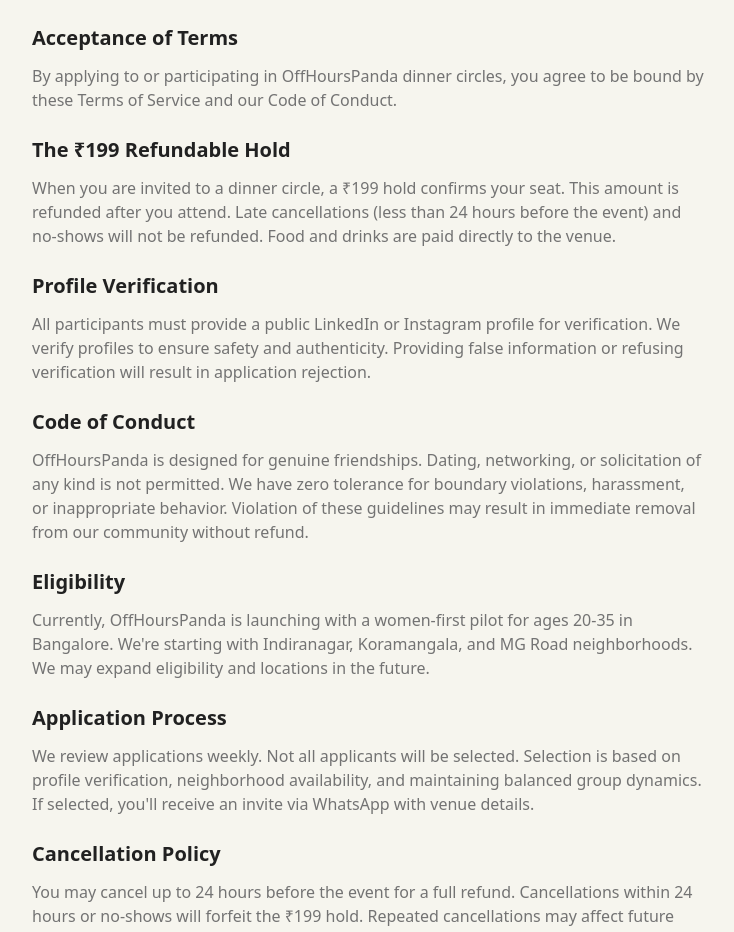
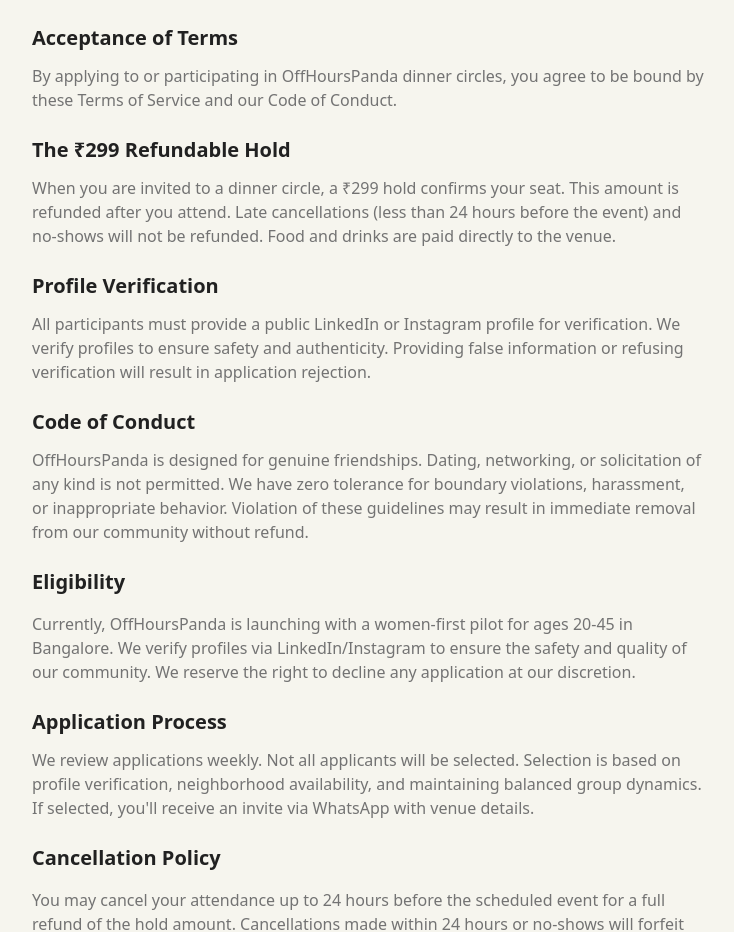
Before and after one commit to atul-krishnan/tablelink-mvp, a Next.js app: page /terms in a window 1280 px wide. Shown: the part 280-1212 px from the top of the page, without its empty margins (64-798 px from the left). Built offline with nearby package versions, Linux system fonts and the light colour scheme.

Commit message:
feat: Widen age eligibility to 20-45, raise the refundable hold to ₹299, and make the social URL optional in the join form.

```diff
--- a/src/app/privacy/page.tsx
+++ b/src/app/privacy/page.tsx
@@ -83,7 +83,7 @@
                             </h2>
                             <p>
                                 You have the right to access, correct, or delete your personal data, opt-out of communications,
-                                and withdraw consent at any time. Our service is only for individuals aged 20-35.
+                                and withdraw consent at any time. Our service is only for individuals aged 20-45.
                             </p>
                         </section>
 
--- a/src/app/terms/page.tsx
+++ b/src/app/terms/page.tsx
@@ -32,10 +32,10 @@
 
                         <section>
                             <h2 className="text-xl font-semibold text-foreground mb-3">
-                                The ₹199 Refundable Hold
+                                The ₹299 Refundable Hold
                             </h2>
                             <p>
-                                When you are invited to a dinner circle, a ₹199 hold confirms your seat.
+                                When you are invited to a dinner circle, a ₹299 hold confirms your seat.
                                 This amount is refunded after you attend. Late cancellations (less than 24 hours
                                 before the event) and no-shows will not be refunded. Food and drinks are paid
                                 directly to the venue.
@@ -65,14 +65,14 @@
                             </p>
                         </section>
 
-                        <section>
-                            <h2 className="text-xl font-semibold text-foreground mb-3">
+                        <section className="mb-8">
+                            <h2 className="text-xl font-semibold mb-4 text-foreground">
                                 Eligibility
                             </h2>
-                            <p>
-                                Currently, OffHoursPanda is launching with a women-first pilot for ages 20-35 in Bangalore.
-                                We're starting with Indiranagar, Koramangala, and MG Road neighborhoods. We may expand
-                                eligibility and locations in the future.
+                            <p className="text-muted-foreground mb-4">
+                                Currently, OffHoursPanda is launching with a women-first pilot for ages 20-45 in Bangalore.
+                                We verify profiles via LinkedIn/Instagram to ensure the safety and quality of our community.
+                                We reserve the right to decline any application at our discretion.
                             </p>
                         </section>
 
@@ -87,14 +87,15 @@
                             </p>
                         </section>
 
-                        <section>
-                            <h2 className="text-xl font-semibold text-foreground mb-3">
+                        <section className="mb-8">
+                            <h2 className="text-xl font-semibold mb-4 text-foreground">
                                 Cancellation Policy
                             </h2>
-                            <p>
-                                You may cancel up to 24 hours before the event for a full refund. Cancellations within
-                                24 hours or no-shows will forfeit the ₹199 hold. Repeated cancellations may affect future
-                                invitations.
+                            <p className="text-muted-foreground mb-4">
+                                You may cancel your attendance up to 24 hours before the scheduled event for a full
+                                refund of the hold amount. Cancellations made within
+                                24 hours or no-shows will forfeit the ₹299 hold. Repeated cancellations may affect future
+                                eligibility.
                             </p>
                         </section>
 
--- a/src/components/sections/JoinForm.tsx
+++ b/src/components/sections/JoinForm.tsx
@@ -65,8 +65,8 @@
         }
 
         const age = parseInt(formData.age);
-        if (!formData.age || isNaN(age) || age < 20 || age > 35) {
-            newErrors.age = "Age must be between 20 and 35";
+        if (!formData.age || isNaN(age) || age < 20 || age > 45) {
+            newErrors.age = "Age must be between 20 and 45";
         }
 
         if (!formData.whatsappNumber.trim()) {
@@ -91,10 +91,10 @@
             newErrors.hopes = "Please write at least 15 characters";
         }
 
-        if (!formData.socialUrl.trim()) {
-            newErrors.socialUrl = "LinkedIn or Instagram URL is required";
-        } else if (!formData.socialUrl.includes("linkedin.com") && !formData.socialUrl.includes("instagram.com")) {
-            newErrors.socialUrl = "Please enter a valid LinkedIn or Instagram URL";
+        if (formData.socialUrl.trim()) {
+            if (!formData.socialUrl.includes("linkedin.com") && !formData.socialUrl.includes("instagram.com")) {
+                newErrors.socialUrl = "Please enter a valid LinkedIn or Instagram URL";
+            }
         }
 
         if (!formData.consent) {
@@ -241,8 +241,8 @@
                                     onChange={handleChange}
                                     required
                                     min={20}
-                                    max={35}
-                                    placeholder="20-35"
+                                    max={45}
+                                    placeholder="20-45"
                                     aria-invalid={!!errors.age}
                                     aria-describedby={errors.age ? "age-error" : undefined}
                                 />
@@ -368,7 +368,7 @@
                             {/* Social URL */}
                             <div>
                                 <label htmlFor="socialUrl" className="block text-sm font-medium text-foreground mb-2">
-                                    LinkedIn or Instagram URL (public profiles only) <span className="text-error">*</span>
+                                    LinkedIn or Instagram URL (public profiles only)
                                 </label>
                                 <input
                                     type="url"
@@ -376,7 +376,6 @@
                                     name="socialUrl"
                                     value={formData.socialUrl}
                                     onChange={handleChange}
-                                    required
                                     placeholder="https://linkedin.com/in/yourprofile or https://instagram.com/yourprofile"
                                     aria-invalid={!!errors.socialUrl}
                                     aria-describedby={errors.socialUrl ? "socialUrl-error" : undefined}
--- a/src/lib/site-config.ts
+++ b/src/lib/site-config.ts
@@ -16,7 +16,7 @@
         subheadline: "Launching in Bangalore with a women-first dinner circle pilot (6–8 max). We're starting with dinners to build trust — later, we'll add other curated offline journeys.",
         badge: "Launching in Bangalore with a women-first pilot.",
         expectation: "We curate the table and venue - you just need to show up :)",
-        holdLine: "₹199 refundable hold to confirm your seat (refunded after you attend).",
+        holdLine: "₹299 refundable hold to confirm your seat (refunded after you attend).",
         primaryCta: { label: "Apply for a seat", href: "#join" },
         secondaryCta: { label: "How it works", href: "#how-it-works" }
     },
@@ -29,7 +29,7 @@
             bullets: [
                 "want real friendships and a consistent social circle",
                 "prefer small groups over loud meetups",
-                "are 20–35, working (job/business)",
+                "are 20–45, working (job/business)",
                 "can commit to showing up (we keep circles small on purpose)"
             ]
         },
@@ -70,8 +70,8 @@
     },
 
     seatConfirmation: {
-        title: "Seat confirmation (₹199 refundable hold)",
-        intro: "No-shows ruin small circles. The ₹199 refundable hold ensures everyone commits.",
+        title: "Seat confirmation (₹299 refundable hold)",
+        intro: "No-shows ruin small circles. The ₹299 refundable hold ensures everyone commits.",
         bullets: [
             "Refunded after you attend",
             "Non-refundable for late cancellations (<24h) or no-shows",
@@ -139,7 +139,7 @@
         ],
         travelTimes: ["15 min", "20 min", "30 min"],
         workTypes: ["Job", "Business", "Freelance", "Other"],
-        consentText: "I agree to the code of conduct and understand the ₹199 hold policy.",
+        consentText: "I agree to the code of conduct and understand the ₹299 hold policy.",
         submitButton: "Apply",
         success: {
             headline: "You're on the list.",
@@ -154,8 +154,8 @@
             answer: "We're starting with Bangalore to get the experience right. If it works, we'll expand city-by-city."
         },
         {
-            question: "Will this always be ₹199?",
-            answer: "No — ₹199 is a refundable hold during launch to reduce no-shows. If the model works, we may evolve into ticketing or memberships later to keep circles reliable and safe."
+            question: "Will this always be ₹299?",
+            answer: "No — ₹299 is a refundable hold during launch to reduce no-shows. If the model works, we may evolve into ticketing or memberships later to keep circles reliable and safe."
         },
         {
             question: "Is this dating?",
@@ -166,7 +166,7 @@
             answer: "No pitches, no 'salesy' vibe. Real conversations only."
         },
         {
-            question: "How does the ₹199 hold work?",
+            question: "How does the ₹299 hold work?",
             answer: "It confirms your seat and reduces no-shows. It's refunded after you attend. Late cancellations (<24 hours) and no-shows aren't refunded."
         },
         {
@@ -177,7 +177,7 @@
 
     launchPolicy: {
         title: "Launch policy",
-        body: "We're starting small and keeping circles curated. For now, we use a ₹199 refundable hold to confirm attendance. If this works, we'll introduce ticketing and memberships later to maintain quality and safety."
+        body: "We're starting small and keeping circles curated. For now, we use a ₹299 refundable hold to confirm attendance. If this works, we'll introduce ticketing and memberships later to maintain quality and safety."
     },
 
     formats: {
```
